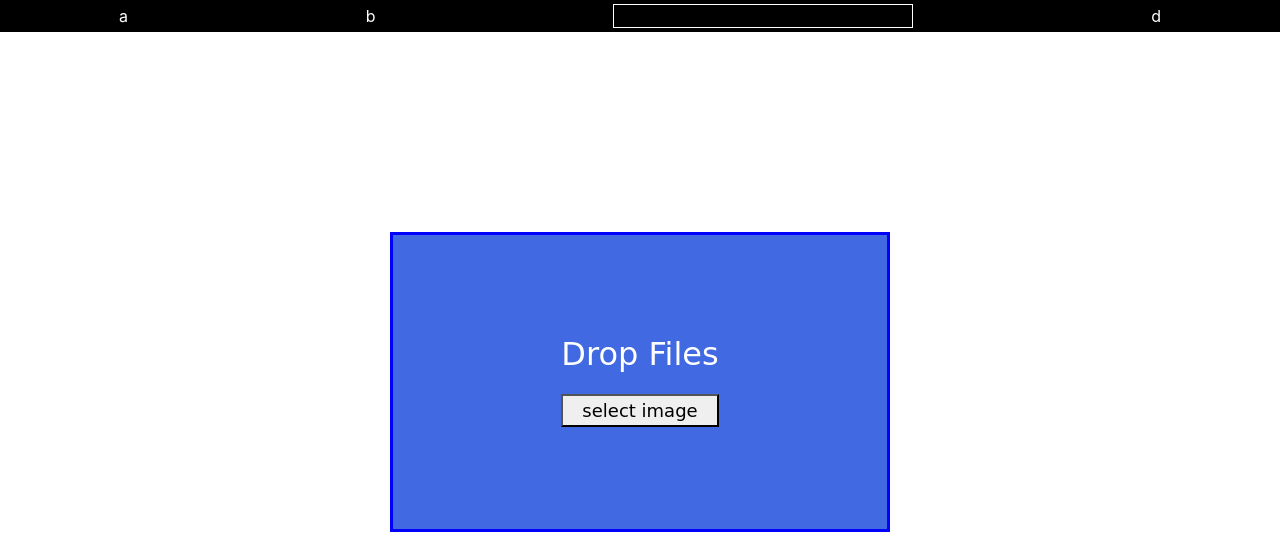
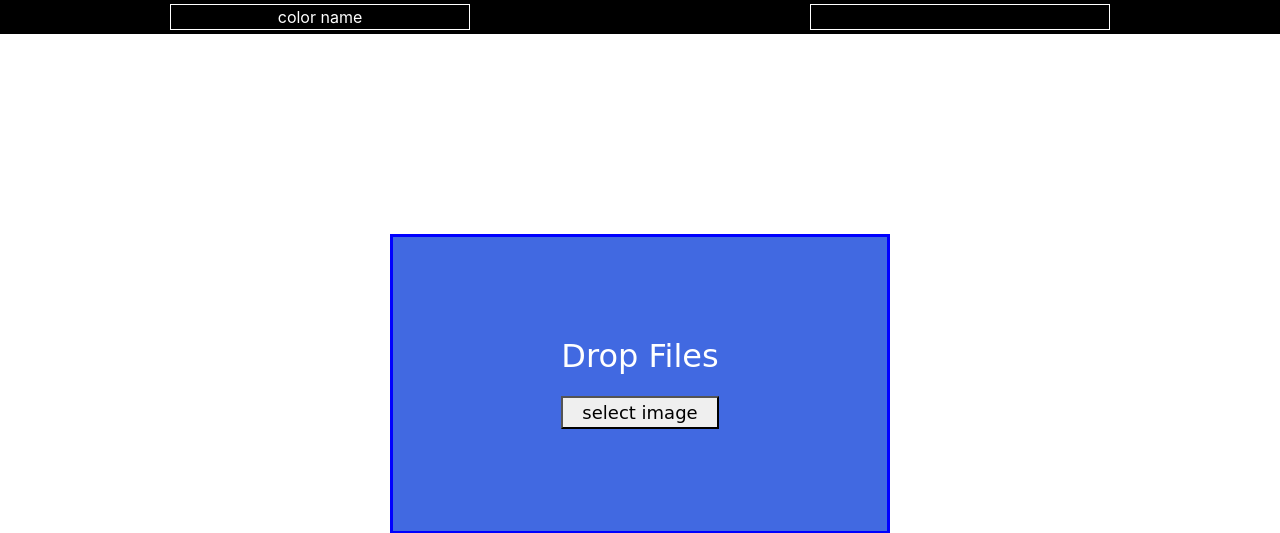
Before and after one commit to Locke-bot/colors, a Django app: page / in a window 1280 px wide. Shown: the top 533 px of the page. Run offline with Django 3.2, Linux system fonts and the light colour scheme; some libraries are stand-ins or nearby versions.

Commit message:
Some finessing and final touches

```diff
--- a/bootstrap/css/home-page.css
+++ b/bootstrap/css/home-page.css
@@ -11,7 +11,7 @@
     font-size: large;
     font-family: cursive;
 }
-.color-preview{
+.color-preview, .color-name{
     width: 300px;
     border: thin solid white;
     text-align: center;
--- a/bootstrap/js/home_page.js
+++ b/bootstrap/js/home_page.js
@@ -20,7 +20,8 @@ function pick(event, destination) {
   var data = pixel.data;
   console.log('data', data)
     r = data[0]; g = data[1]; b = data[2]; a = data[3];
-    const rgba = `rgba(${r}, ${g}, ${b}, ${a / 255})`;
+    //const rgba = `rgba(${r}, ${g}, ${b}, ${a / 255})`;
+    const rgba = `rgba(${r}, ${g}, ${b})`; // leaving out opacity
     destination.style.background = rgba;
     destination.textContent = rgba +' ' + hexify(r, g, b);
     if (r>255/2 && g>255/2 && b>255/2){ destination.style.color='black' }
@@ -125,8 +126,6 @@ function addToCanvas(file){
         console.log(frd)
         frd.readAsDataURL(file)
         //dropZone.empty()
-        dropZone.css('width', 'auto')
-        dropZone.css('height', 'auto')
         //image.appendTo(dropZone)
 
         img.onload = function() {
@@ -140,6 +139,8 @@ function addToCanvas(file){
             $('p.drop-text').remove()
             $('#file-button').parent().remove()
         	ctx.drawImage(img, 0, 0);
+            dropZone.css('width', 'auto')
+            dropZone.css('height', 'auto')
         	canvas.removeClass('d-none')
         };
     }
@@ -158,11 +159,12 @@ $("#drop_zone").on('drop', function(ev) {
       // If dropped items aren't files, reject them
       item = ev.dataTransfer.items[i]
       if (item.kind === 'file') {
-        var file = item.getAsFile();
-        console.log('... file[' + i + '].name = ' + file.name, file, 'iff');
-        addToCanvas(file)
-        //image = $('<img>')
-
+        if (item.type.startsWith('image')){
+            var file = item.getAsFile();
+            console.log('... file[' + i + '].name = ' + file.name, file, 'iff');
+            addToCanvas(file)
+            //image = $('<img>')
+        }
       }
     }
   } else {
--- a/colors/templates/homepage.html
+++ b/colors/templates/homepage.html
@@ -10,7 +10,7 @@
 <nav class="site-header py-1 sticky-top" style="background-color: black;">
     <div class="d-flex flex-column flex-md-row justify-content-around">
         <!--<a class="py-2 d-none d-md-inline-block" href="#">Feature</a>-->
-        <span class="rgb-value">a</span><span class="color-name">b</span><span class="color-preview"></span><span class="dimension">d</span>
+        <span class="color-name">color name</span><span class="color-preview"></span>
     </div>
 </nav>
 <div class="enclosure">
```
